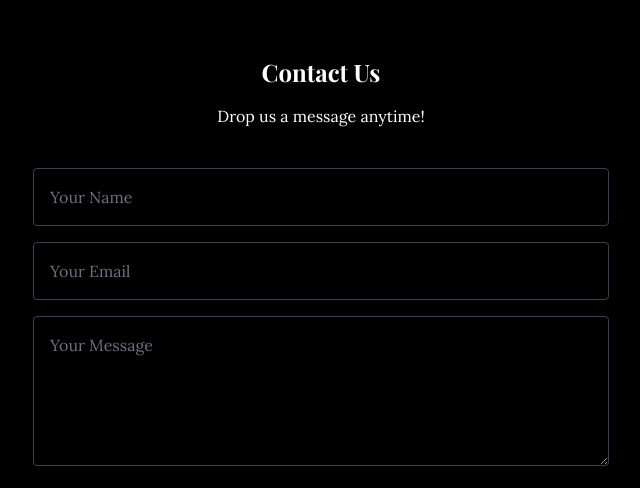
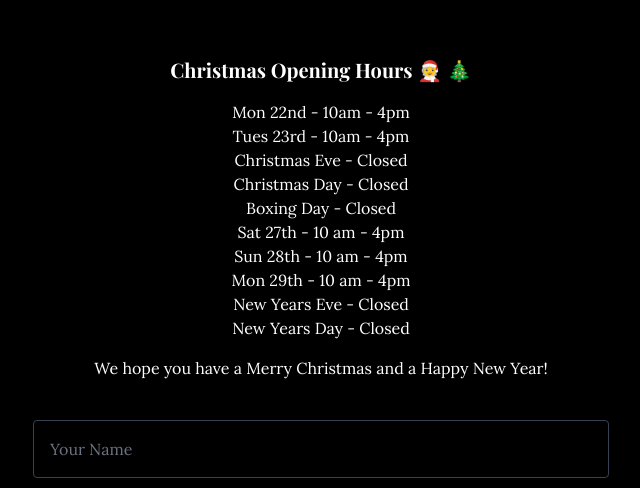
Before and after one commit to kylexpowis/my-aunties-wardrobe, a Next.js app: page / in a window 1280 px wide. Shown: the part 2293-2781 px from the top of the page, without its empty margins (319-959 px from the left). Built offline with nearby package versions, Linux system fonts and the light colour scheme.

Commit message:
christmas hours added

```diff
--- a/src/app/page.jsx
+++ b/src/app/page.jsx
@@ -6,7 +6,6 @@ import { motion } from "framer-motion";
 import NavBar from "./components/NavBar";
 import Gallery from "./components/Gallery";
 import ContactForm from "./components/ContactForm";
-
 
 export default function HomePage() {
   const galleryRef = useRef(null);
@@ -136,6 +135,38 @@ export default function HomePage() {
         </div>
       </section>
 
+      {/* Christmas Hours */}
+      <motion.div
+        ref={contactRef}
+        initial="hidden"
+        whileInView="visible"
+        viewport={{ once: false, amount: 0.2 }}
+        transition={{ duration: 0.8, delay: 0.3 }}
+        variants={{
+          hidden: { opacity: 0, y: 50 },
+          visible: { opacity: 1, y: 0 },
+        }}
+        className="scroll-mt-16 py-16 px-4 text-center"
+      >
+        <h3 className="text-xl font-semibold mb-4">
+          Christmas Opening Hours 🧑‍🎄 🎄
+        </h3>
+        <p>Mon 22nd - 10am - 4pm</p>
+        <p>Tues 23rd - 10am - 4pm</p>
+        <p>Christmas Eve - Closed</p>
+        <p>Christmas Day - Closed</p>
+        <p>Boxing Day - Closed</p>
+        <p>Sat 27th - 10 am - 4pm</p>
+        <p>Sun 28th - 10 am - 4pm</p>
+        <p>Mon 29th - 10 am - 4pm</p>
+        <p>New Years Eve - Closed</p>
+        <p>New Years Day - Closed</p>
+        <p className="mt-4">
+          We hope you have a Merry Christmas and a Happy New Year!
+        </p>
+        <ContactForm />
+      </motion.div>
+
       {/* Contact Section */}
       <motion.div
         ref={contactRef}
```
